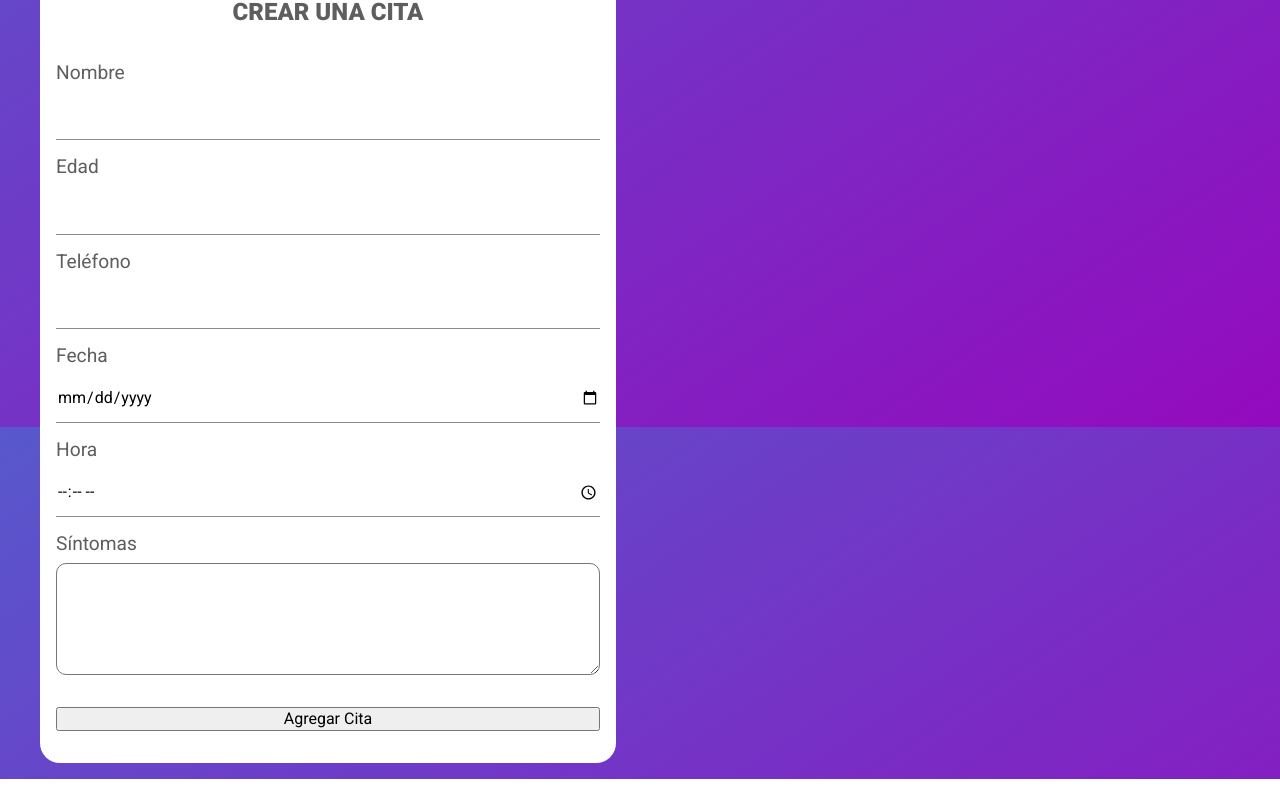
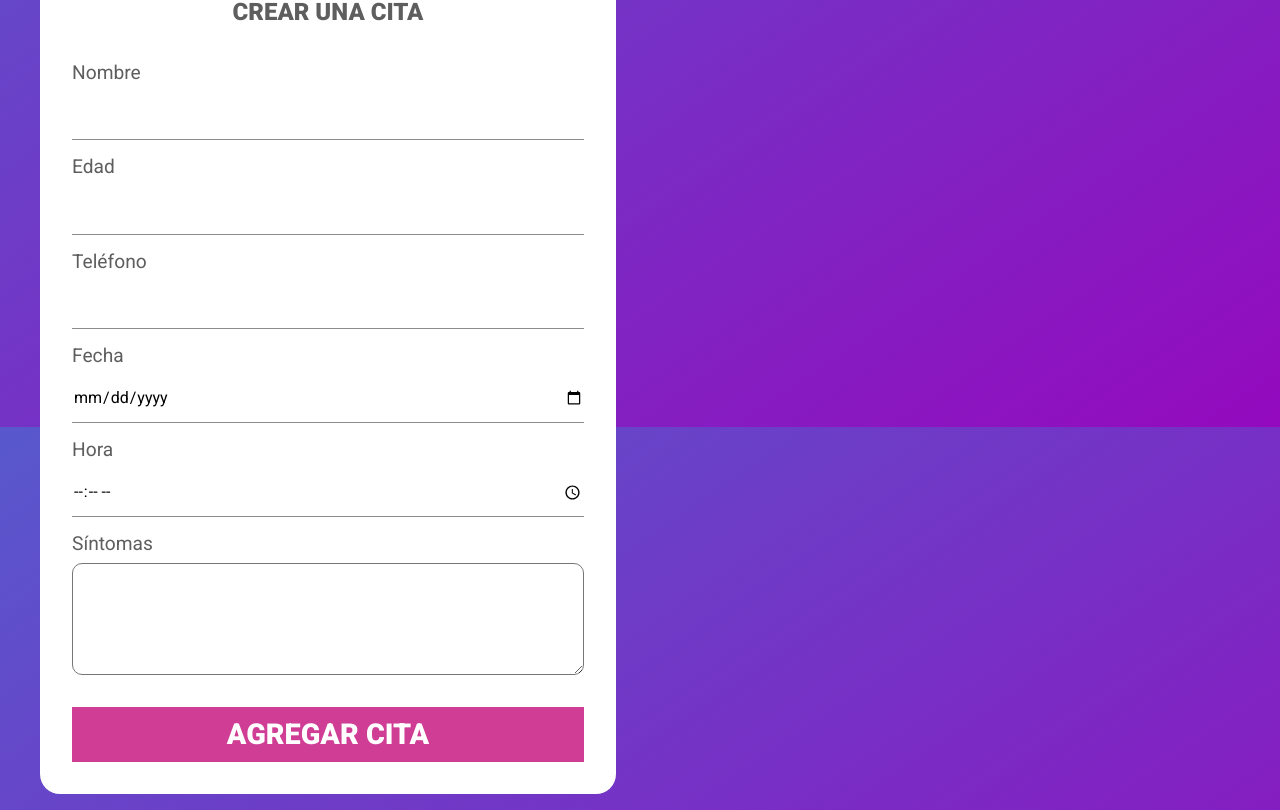
Before and after one commit to FTH-EGC/App-Clientes, a React (Create React App) app: page / in a window 1280 px wide. Shown: the part 373-1183 px from the top of the page. Before the commit the page ends 1152 px from the top, so only its background shows below. Built offline with nearby package versions, Linux system fonts and the light colour scheme.

Commit message:
Agregando estilos al boton

```diff
--- a/src/components/Formulario.js
+++ b/src/components/Formulario.js
@@ -5,7 +5,7 @@ const Form = styled.form`
     display: flex;
     flex-direction: column;
     background-color: #ffffff;
-    padding: 2rem 1rem;
+    padding: 2rem;
     border-radius: 20px;
     color: #5E5E5E;
     margin-top: 3rem;
@@ -16,6 +16,7 @@ const Form = styled.form`
 
     h2{
         text-align: center;
+
     }
 `;
 
@@ -44,6 +45,20 @@ const TextArea = styled.textarea`
     height: 7rem;
     margin-bottom: 2rem;
     border-radius: 10px;
+`;
+
+const Boton = styled.input`
+    background-color: #CF3D95;
+    padding: .7rem;
+    display: block;
+    border: none;
+    color: #ffffff;
+    font-size: 1.8rem;
+    font-weight: 900;
+    &:hover{
+        cursor: pointer;
+    }
+
 `;
 
 
@@ -88,9 +103,9 @@ const Formulario = () => {
             name="sintomas"
             ></TextArea>
 
-            <input
-                type="submit"
-                value="Agregar Cita"
+            <Boton
+            type="submit"
+            value="AGREGAR CITA"
             />
 
         </Form>
```
Also changed, not shown: 1 other file (tests, documents, lock files or other folders).
